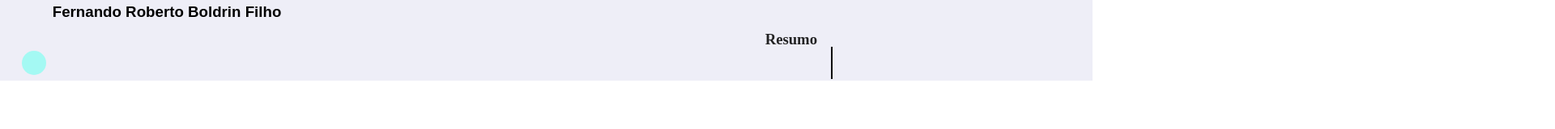
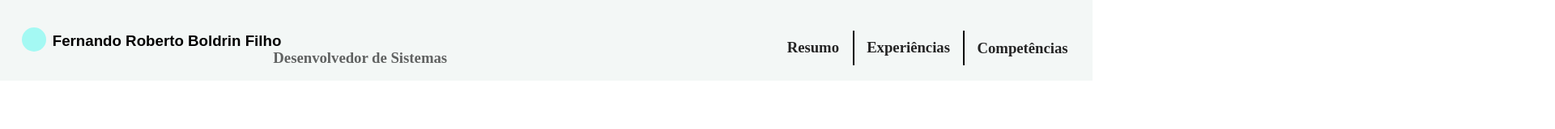
Before and after one commit to Boldrin1/Avalia-o-PA, a plain HTML site: page Inicial/inicio.html in a window 1280 px wide. Shown: the top 160 px of the page at 81% size, 1920 px wide, since content can reach past the window. Drawn offline with Linux system fonts and the light colour scheme.

Commit message:
14/04/2024 / 15:32

```diff
--- a/Inicial/inicio.css
+++ b/Inicial/inicio.css
@@ -13,18 +13,18 @@
     width: 30px;
     height: 30px;
     position: relative;
-    top: 30%;
+    top: -7%;
     left: 2%;
 }
 .menu{
-    background-color: rgb(238, 238, 247);
+    background-color: rgb(243, 247, 246);
     height: 100px;
     width: 1349.4999px;
     position: relative;
 }
 .Nome{
     position: relative;
-    top:4%;
+    top:40%;
     left: 4.5%;
     margin-left: 4px;
     font-family: sans-serif;
@@ -32,24 +32,22 @@
     height: 1px;
 }
 
-
-
 .resumo{
   position: relative;
-  top: 15%;
-  left: 70%;
+  top: 37%;
+  left: 72%;
   width: 65px;
   height: 10px;
   opacity: 85%;
 }
 
-.bara{
+.bara1{
   position: relative;
   width: 0.2%;
-  height: 40%;
+  height: 43%;
   background-color: black;
-  top: -5%;
-  left: 76%;
+  top: -33%;
+  left: 78%;
 }
 
 html{
@@ -58,7 +56,47 @@ html{
 
 .experiencias{
   position:relative;
-  top:-34%;
-  left: 77.5%;
+  top:46.5%;
+  left: 79.3%;
   opacity: 85%;
+  width: 65px;
+  height: 10px;
 }
+
+.bara2{
+  position: relative;
+  width: 0.19%;
+  height: 43%;
+  background-color: black;
+  top: -76%;
+  left: 88.1%;
+}
+
+.competencias{
+  position:relative;
+  top:28%;
+  left:89.4%;
+  opacity: 85%;
+  width: 65px;
+  height: 10px;
+}
+
+.eu{
+  position:relative;
+  left:25%;
+  top:30%;
+  width: 215px;
+  height: 10px;
+  opacity: 60%;
+}
+
+
+.Foto-Minha{
+  position:relative;
+  background-color: "./";
+  width: 550px;
+  height: 550px;
+  border-radius:50%;
+  top:150px;
+  left:300px;
+}
--- a/Inicial/inicio.html
+++ b/Inicial/inicio.html
@@ -12,14 +12,25 @@
      <!--CLASSES COM TEXTOS-->
 
      <section class="Nome"><h1>Fernando Roberto Boldrin Filho</h1> </section>
+
      <section class="experiencias"><h1>Experiências</h1></section>
+
      <section class="resumo"><h1>Resumo</h1></section>
+
+     <section class="competencias"><h1>Competências</h1></section>
+
+     <section class="eu"><h1>Desenvolvedor de Sistemas</h1></section>
 
 
      <!--CLASSES DE OBJETOS-->
       <section></section>
       <section class="bola" id="bola"></section>
-      <section class="bara"></section>
+      <section class="bara1"></section>
+      <section class="bara2"></section>
     </section>
+
+
+    <section class="Foto-Minha"></section>
+
 </body>
 </html>
```
